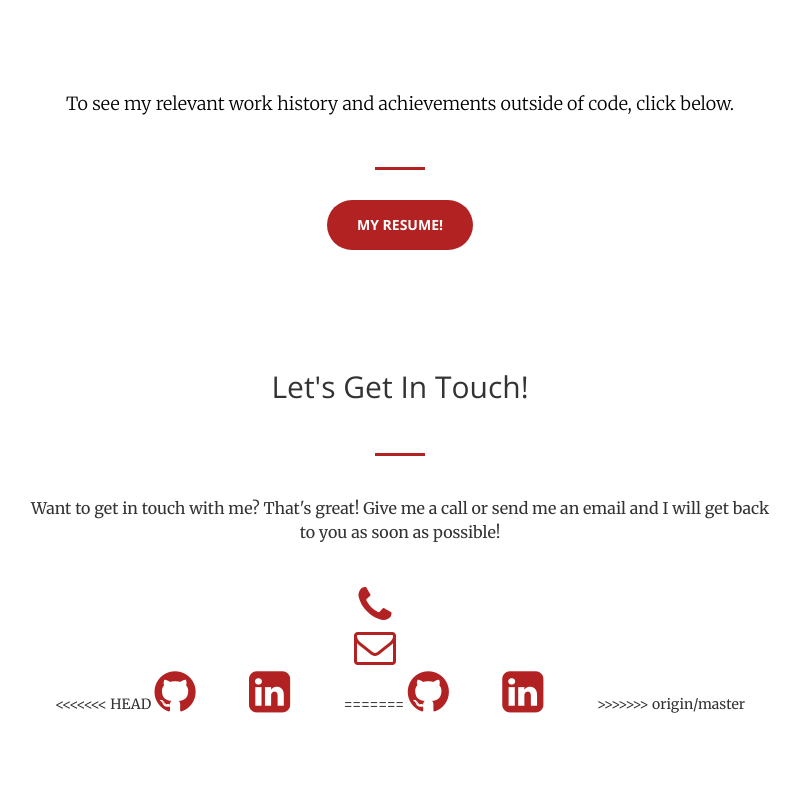
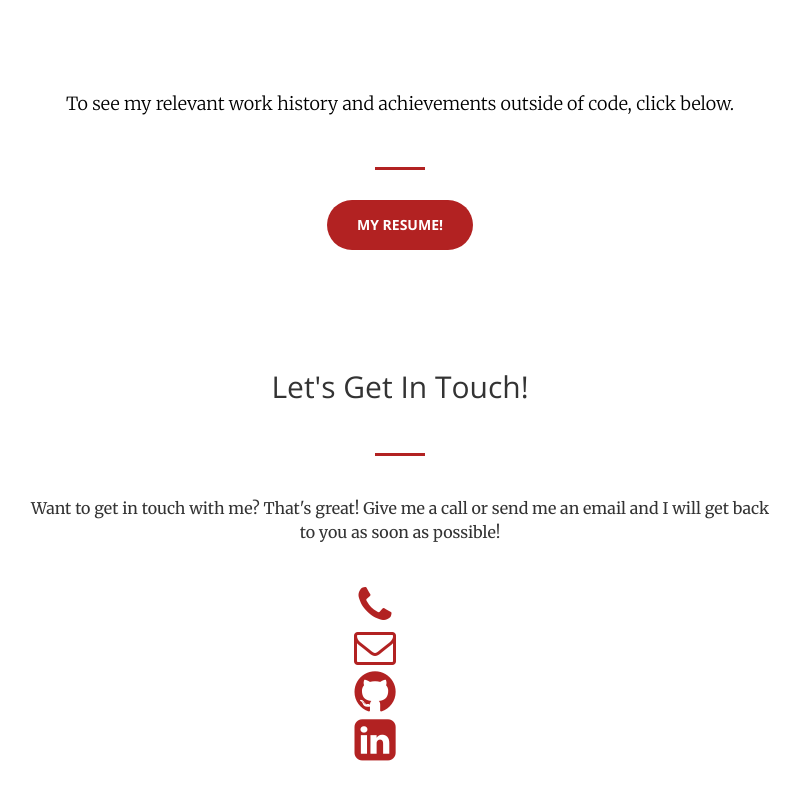
Before and after one commit to amlarios/amlarios.github.io, a website: page index.html in a window 1280 px wide. Shown: the part 1652-2452 px from the top of the page, without its empty margins (240-1040 px from the left). Drawn offline with nearby package versions, Linux system fonts and the light colour scheme.

Commit message:
Origin/master problem fixed

```diff
--- a/index.html
+++ b/index.html
@@ -173,13 +173,12 @@
                         <i class="fa fa-envelope-o fa-3x sr-contact" style="color:#B22222; padding-right: 50px;"></i>
                         <!-- <p><a href="mailto:your-email@your-domain.com">myemail@school.edu</a></p> -->
                       </div>
-<<<<<<< HEAD
-                      <a href="https://github.com/amlarios" target="_blank"><i class="fa fa-github fa-3x" style="font-size:48px;color:#B22222; padding-right: 50px;"></i></a>
-                      <a href="https://www.linkedin.com/in/alessio-larios-b5b655135/" target="_blank"><i class="fa fa-linkedin-square fa-3x" style="font-size:48px;color:#B22222; padding-right: 50px;"></i></a>
-=======
-                      <i class="fa fa-github fa-3x" style="font-size:48px;color:#B22222; padding-right: 50px;"></i>
-                      <i class="fa fa-linkedin-square fa-3x" style="font-size:48px;color:#B22222; padding-right: 50px;"></i>
->>>>>>> origin/master
+                      <div>
+                        <a href="https://github.com/amlarios" target="_blank"><i class="fa fa-github fa-3x" style="font-size:48px;color:#B22222; padding-right: 50px;"></i></a>
+                      </div>
+                      <div>
+                        <a href="https://www.linkedin.com/in/alessio-larios-b5b655135/" target="_blank"><i class="fa fa-linkedin-square fa-3x" style="font-size:48px;color:#B22222; padding-right: 50px;"></i></a>
+                      </div>
                     </div>
                 </div>
                 <!-- <div class="col-lg-4 col-lg-offset-2 text-center">
```
